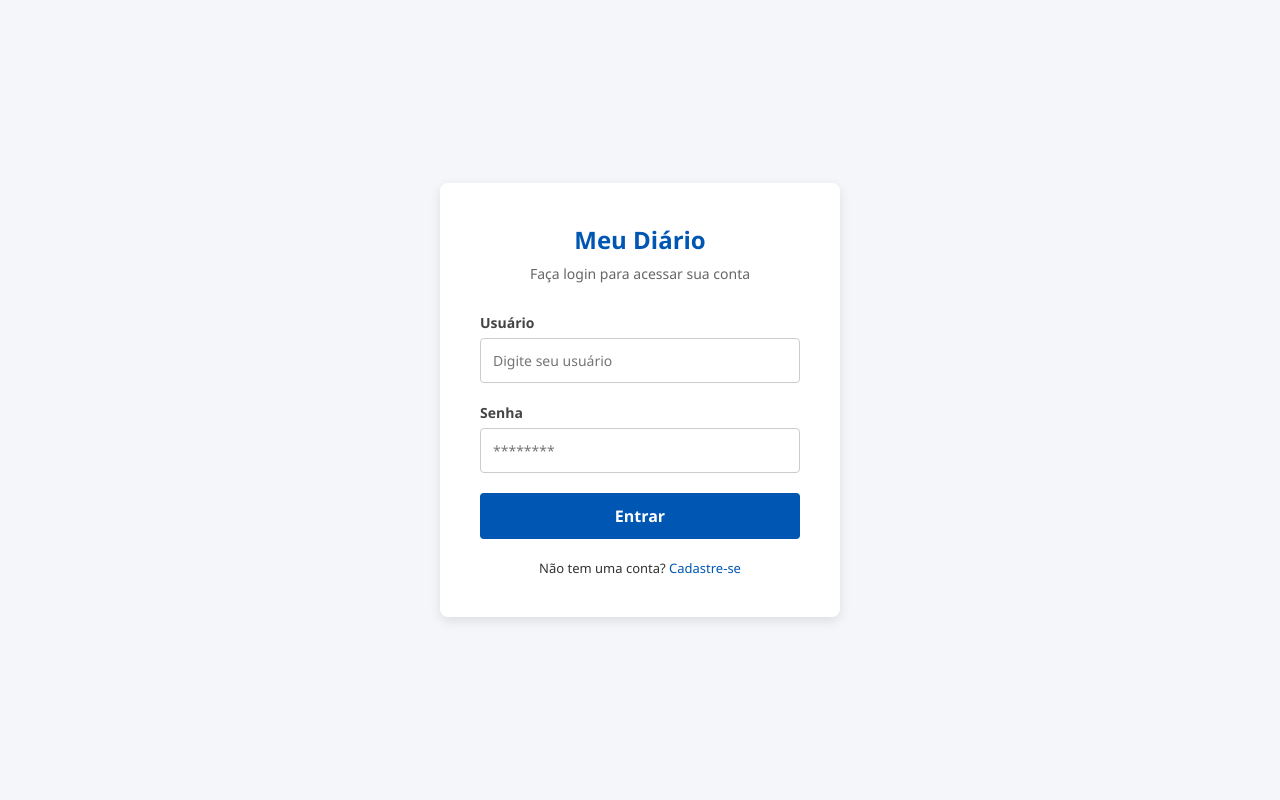
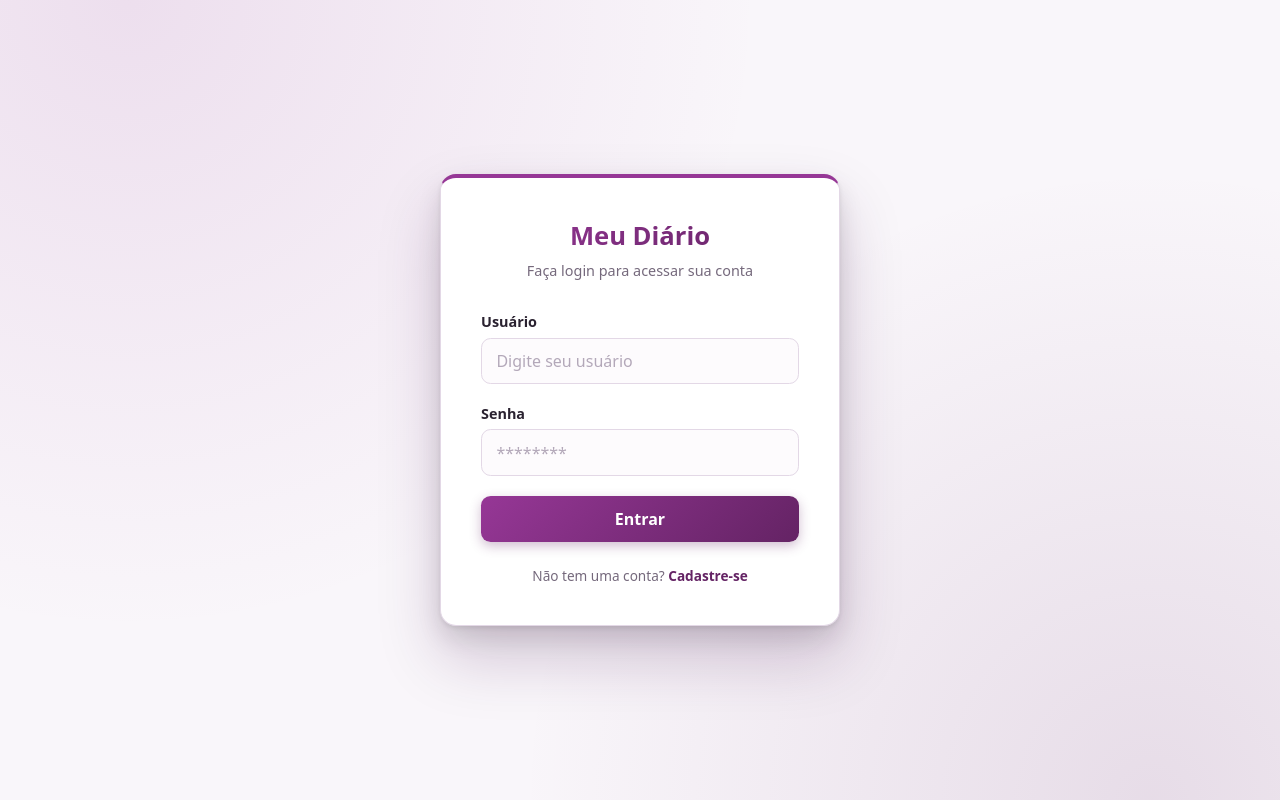
Before and after one commit to Butzki/DiarioFront, an Angular app: page / in a window 1280 px wide. Built offline with nearby package versions, Linux system fonts and the light colour scheme.

Commit message:
atualizado pagina de login

```diff
--- a/src/app/components/login/login.component.css
+++ b/src/app/components/login/login.component.css
@@ -1,99 +1,148 @@
+:host {
+    --cor-fundo: #f9f6fa;
+    --cor-texto: #2a2230;
+    --cor-texto-suave: #75697c;
+    --cor-destaque: #642364;
+    --cor-destaque-claro: #963796;
+    --cor-card: #ffffff;
+    --cor-borda: #e3d8e6;
+    --gradiente: linear-gradient(135deg, var(--cor-destaque-claro), var(--cor-destaque));
+
+    display: flex;
+    justify-content: center;
+    align-items: center;
+    height: 100vh;
+    width: 100%;
+    background:
+        radial-gradient(circle at 10% 0%, rgba(150, 55, 150, 0.12), transparent 45%),
+        radial-gradient(circle at 90% 100%, rgba(100, 35, 100, 0.12), transparent 45%),
+        var(--cor-fundo);
+    color: var(--cor-texto);
+}
+
 * {
     margin: 0;
     padding: 0;
     box-sizing: border-box;
-    font-family: 'Segoe UI', Tahoma, Geneva, Verdana, sans-serif;
-}
-
-:host {
-    display: flex;
-    justify-content: center;
-    align-items: center;
-    height: 100vh;
-    background-color: #f4f6f9;
-    width: 100%;
+    font-family: system-ui, sans-serif;
 }
 
 .login-container {
-    background: #ffffff;
-    padding: 40px;
-    border-radius: 8px;
-    box-shadow: 0 4px 12px rgba(0, 0, 0, 0.1);
+    background: var(--cor-card);
+    padding: 2.5rem;
+    border: 1px solid var(--cor-borda);
+    border-top: 4px solid var(--cor-destaque-claro);
+    border-radius: 1em;
     width: 100%;
     max-width: 400px;
-    color: #333;
+    margin: 0 1.5rem;
+    box-shadow:
+        0 2px 4px rgba(0, 0, 0, 0.08),
+        0 12px 24px rgba(0, 0, 0, 0.1),
+        0 32px 64px rgba(60, 10, 70, 0.2);
+    animation: modal-in 0.3s cubic-bezier(0.16, 1, 0.3, 1);
 }
 
 .login-header {
     text-align: center;
-    margin-bottom: 30px;
+    margin-bottom: 2rem;
 }
 
 .login-header h1 {
-    color: #0056b3; /* Azul padrão inspirado no Senac */
-    font-size: 24px;
-    margin-bottom: 8px;
+    font-size: 1.6rem;
+    font-weight: 700;
+    margin-bottom: 0.5rem;
+    background: var(--gradiente);
+    -webkit-background-clip: text;
+    background-clip: text;
+    color: transparent;
 }
 
 .login-header p {
-    color: #666;
-    font-size: 14px;
+    color: var(--cor-texto-suave);
+    font-size: 0.9rem;
 }
 
 .input-group {
-    margin-bottom: 20px;
+    margin-bottom: 1.25rem;
 }
 
 .input-group label {
     display: block;
-    margin-bottom: 6px;
-    font-size: 14px;
-    color: #444;
+    margin-bottom: 0.4rem;
+    font-size: 0.9rem;
     font-weight: 600;
+    color: var(--cor-texto);
 }
 
 .input-group input {
     width: 100%;
-    padding: 12px;
-    border: 1px solid #ccc;
-    border-radius: 4px;
-    font-size: 14px;
-    transition: border-color 0.2s;
+    padding: 0.7em 0.9em;
+    border: 1px solid var(--cor-borda);
+    border-radius: 0.6em;
+    background-color: #fdfbfd;
+    color: var(--cor-texto);
+    font: inherit;
+    transition: border-color 0.2s, box-shadow 0.2s, background-color 0.2s;
+}
+
+.input-group input::placeholder {
+    color: #b3a8b9;
 }
 
 .input-group input:focus {
     outline: none;
-    border-color: #0056b3;
+    background-color: #ffffff;
+    border-color: var(--cor-destaque-claro);
+    box-shadow: 0 0 0 3px rgba(150, 55, 150, 0.2);
 }
 
 .btn-submit {
     width: 100%;
-    padding: 12px;
-    background-color: #0056b3;
+    padding: 0.75em;
+    background: var(--gradiente);
     color: white;
     border: none;
-    border-radius: 4px;
-    font-size: 16px;
+    border-radius: 0.6em;
+    font: inherit;
     font-weight: 600;
     cursor: pointer;
-    transition: background-color 0.2s;
+    box-shadow: 0 4px 12px rgba(100, 35, 100, 0.3);
+    transition: transform 0.15s, filter 0.2s;
 }
 
 .btn-submit:hover {
-    background-color: #003d82;
+    filter: brightness(1.08);
+}
+
+.btn-submit:active {
+    transform: scale(0.97);
 }
 
 .login-footer {
     text-align: center;
-    margin-top: 20px;
-    font-size: 13px;
+    margin-top: 1.5rem;
+    font-size: 0.85rem;
+    color: var(--cor-texto-suave);
 }
 
 .login-footer a {
-    color: #0056b3;
+    color: var(--cor-destaque);
+    font-weight: 600;
     text-decoration: none;
 }
 
 .login-footer a:hover {
     text-decoration: underline;
 }
+
+@keyframes modal-in {
+    from {
+        opacity: 0;
+        transform: translateY(16px) scale(0.96);
+    }
+    to {
+        opacity: 1;
+        transform: translateY(0) scale(1);
+    }
+}
--- a/src/app/components/login/login.component.html
+++ b/src/app/components/login/login.component.html
@@ -4,15 +4,17 @@
         <p>Faça login para acessar sua conta</p>
     </div>
 
-    <form>
+    <form (ngSubmit)="autenticar()">
         <div class="input-group">
             <label for="usuario">Usuário</label>
-            <input type="text" id="usuario" placeholder="Digite seu usuário" required>
+            <input type="text" id="usuario" name="usuario" placeholder="Digite seu usuário"
+                   autocomplete="username" required [(ngModel)]="nome">
         </div>
 
         <div class="input-group">
             <label for="password">Senha</label>
-            <input type="password" id="password" placeholder="********" required>
+            <input type="password" id="password" name="password" placeholder="********"
+                   autocomplete="current-password" required [(ngModel)]="senha">
         </div>
 
         <button type="submit" class="btn-submit">Entrar</button>
--- a/src/app/components/login/login.component.ts
+++ b/src/app/components/login/login.component.ts
@@ -1,12 +1,33 @@
 import { Component } from '@angular/core';
+import { FormsModule } from '@angular/forms';
+import { AutenticacaoService } from '../../services/autenticacao.service';
+import { Token } from '@angular/compiler';
+import { error } from 'console';
 
 @Component({
   selector: 'app-login',
   standalone: true,
-  imports: [],
+  imports: [FormsModule],
   templateUrl: './login.component.html',
   styleUrl: './login.component.css'
 })
 export class LoginComponent {
+  nome = '';
+  senha = '';
 
+  constructor(private autenticacaoService: AutenticacaoService) {
+
+  }
+
+  autenticar() {
+    this.autenticacaoService.login(this.nome).subscribe(
+      (token: string) => {
+        this.autenticacaoService.salvarToken(token);
+        console.log('Token salvo com sucesso:', token);
+      },
+      (error) => {
+        console.error('Erro ao autenticar:', error);
+      }
+    )
+  }
 }
--- a/src/app/components/registros/registros.component.css
+++ b/src/app/components/registros/registros.component.css
@@ -1,26 +1,35 @@
-:root {
-  --cor-fundo: #faf8f5;
-  --cor-texto: #2e2a25;
-  --cor-texto-suave: #7a7267;
-  --cor-destaque: #8b5e3c;
+:host {
+  --cor-fundo: #f9f6fa;
+  --cor-texto: #2a2230;
+  --cor-texto-suave: #75697c;
+  --cor-destaque: #642364;
+  --cor-destaque-claro: #963796;
   --cor-card: #ffffff;
-  --cor-borda: #e5e0d8;
-}
+  --cor-borda: #e3d8e6;
+  --gradiente: linear-gradient(135deg, var(--cor-destaque-claro), var(--cor-destaque));
 
-body {
-  margin: 0;
-  background-color: var(--cor-fundo);
+  display: block;
+  min-height: 100vh;
+  background:
+    radial-gradient(circle at 10% 0%, rgba(150, 55, 150, 0.08), transparent 40%),
+    var(--cor-fundo);
   color: var(--cor-texto);
   font-family: system-ui, sans-serif;
 }
 
 header {
+  position: sticky;
+  top: 0;
+  z-index: 10;
   display: flex;
   justify-content: space-between;
   align-items: center;
   padding: 1em 2em;
-  background-color: var(--cor-card);
+  background-color: rgba(255, 255, 255, 0.85);
+  -webkit-backdrop-filter: blur(8px);
+  backdrop-filter: blur(8px);
   border-bottom: 1px solid var(--cor-borda);
+  box-shadow: 0 2px 12px rgba(60, 10, 70, 0.06);
 }
 
 .header-logo {
@@ -31,53 +40,96 @@ header {
   margin: 0;
   font-size: 1.25rem;
   font-weight: 600;
+  color: var(--cor-destaque);
 }
 
 .header-avatar {
   width: 2.5rem;
   height: 2.5rem;
   border-radius: 50%;
-  background-color: var(--cor-destaque);
+  background: var(--gradiente);
+  box-shadow: 0 0 0 3px rgba(150, 55, 150, 0.2);
 }
 
 main {
   max-width: 700px;
   margin: 2rem auto;
-  padding: 0 1.5rem;
+  padding: 0 1.5rem 6rem;
+}
+
+main h2 {
+  margin: 0 0 1.25rem;
+  font-size: 1.5rem;
+  font-weight: 600;
+  color: var(--cor-destaque);
+}
+
+#registros-container {
+  display: flex;
+  flex-direction: column;
+  gap: 1rem;
+}
+
+#adicionar-registro {
+  position: fixed;
+  right: 2rem;
+  bottom: 2rem;
+  width: 3.5rem;
+  height: 3.5rem;
+  border: none;
+  border-radius: 50%;
+  background: var(--gradiente);
+  color: white;
+  font-size: 1.75rem;
+  line-height: 1;
+  cursor: pointer;
+  box-shadow:
+    0 4px 12px rgba(100, 35, 100, 0.35),
+    0 12px 24px rgba(60, 10, 70, 0.2);
+  transition: transform 0.2s, filter 0.2s;
+}
+
+#adicionar-registro:hover {
+  filter: brightness(1.1);
+  transform: translateY(-2px) rotate(90deg);
+}
+
+#adicionar-registro:active {
+  transform: scale(0.95);
 }
 
 #modal-container {
   position: fixed;
   inset: 0;
+  z-index: 20;
   display: flex;
   justify-content: center;
   align-items: center;
-
-    /* Desfoca e escurece a página por trás */
+  padding: 1rem;
   background: rgba(40, 10, 50, 0.45);
   -webkit-backdrop-filter: blur(8px) saturate(120%);
   backdrop-filter: blur(8px) saturate(120%);
-
   animation: fade-in 0.25s ease-out;
 }
 
 #modal {
   position: relative;
-    background-color: white;
+  background-color: var(--cor-card);
+  color: var(--cor-texto);
   padding: 2em;
   border-radius: 1em;
+  border-top: 4px solid var(--cor-destaque-claro);
   display: flex;
   flex-direction: column;
   align-items: center;
   gap: 1em;
   width: min(90vw, 480px);
-
-    /* Camadas de sombra para dar profundidade */
+  max-height: 90vh;
+  overflow-y: auto;
   box-shadow:
     0 2px 4px rgba(0, 0, 0, 0.1),
     0 12px 24px rgba(0, 0, 0, 0.2),
     0 32px 64px rgba(60, 10, 70, 0.35);
-
   animation: modal-in 0.3s cubic-bezier(0.16, 1, 0.3, 1);
 }
 
@@ -89,20 +141,25 @@ main {
 
   h2 {
     margin: 0;
+    font-size: 1.3rem;
+    color: var(--cor-destaque);
   }
 
   button {
     background-color: transparent;
     border: none;
-        font-size: 1.5em;
+    color: var(--cor-texto-suave);
+    font: inherit;
+    font-size: 1.25em;
     cursor: pointer;
     border-radius: 50%;
     width: 2em;
     height: 2em;
-        transition: background-color 0.2s;
+    transition: background-color 0.2s, color 0.2s;
 
     &:hover {
       background-color: rgba(100, 35, 100, 0.1);
+      color: var(--cor-destaque);
     }
   }
 }
@@ -123,25 +180,29 @@ main {
     font-weight: 600;
     font-size: 0.9em;
     margin-top: 0.6em;
+    color: var(--cor-texto);
   }
 
   input,
   textarea {
-        padding: 0.6em 0.8em;
-        border: 1px solid #d5c4d8;
-        border-radius: 0.5em;
+    padding: 0.7em 0.9em;
+    border: 1px solid var(--cor-borda);
+    border-radius: 0.6em;
+    background-color: #fdfbfd;
+    color: var(--cor-texto);
     font: inherit;
-        transition: border-color 0.2s, box-shadow 0.2s;
+    transition: border-color 0.2s, box-shadow 0.2s, background-color 0.2s;
 
     &:focus {
       outline: none;
-            border-color: rgb(140, 50, 140);
-            box-shadow: 0 0 0 3px rgba(140, 50, 140, 0.2);
+      background-color: #ffffff;
+      border-color: var(--cor-destaque-claro);
+      box-shadow: 0 0 0 3px rgba(150, 55, 150, 0.2);
     }
   }
 
   textarea {
-        min-height: 6em;
+    min-height: 8em;
     resize: vertical;
   }
 }
@@ -152,10 +213,11 @@ main {
   gap: 0.6em;
 
   button {
-        padding: 0.6em 1.2em;
-        border-radius: 0.5em;
+    padding: 0.65em 1.4em;
+    border-radius: 0.6em;
     border: none;
     font: inherit;
+    font-weight: 600;
     cursor: pointer;
     transition: transform 0.15s, filter 0.2s;
 
@@ -168,13 +230,15 @@ main {
   }
 
   button[type="submit"] {
-        background: linear-gradient(135deg, rgb(150, 55, 150), rgb(100, 35, 100));
+    background: var(--gradiente);
     color: white;
+    box-shadow: 0 4px 12px rgba(100, 35, 100, 0.3);
   }
 
   button[type="button"] {
-        background-color: #eee;
-        color: #333;
+    background-color: transparent;
+    border: 1px solid var(--cor-borda);
+    color: var(--cor-texto-suave);
   }
 }
 
```
Lines whose indentation alone changed are shown as unchanged.
